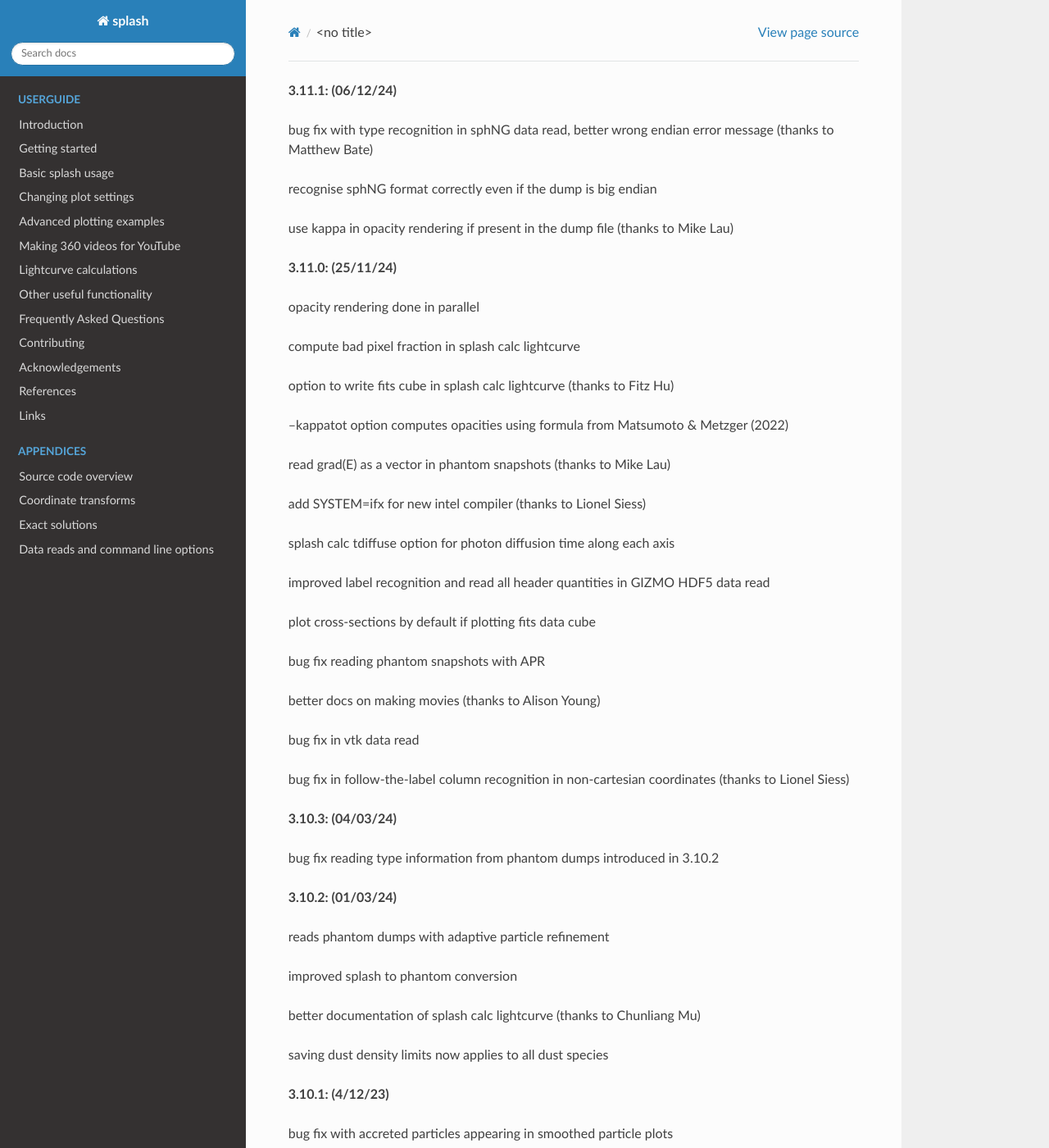
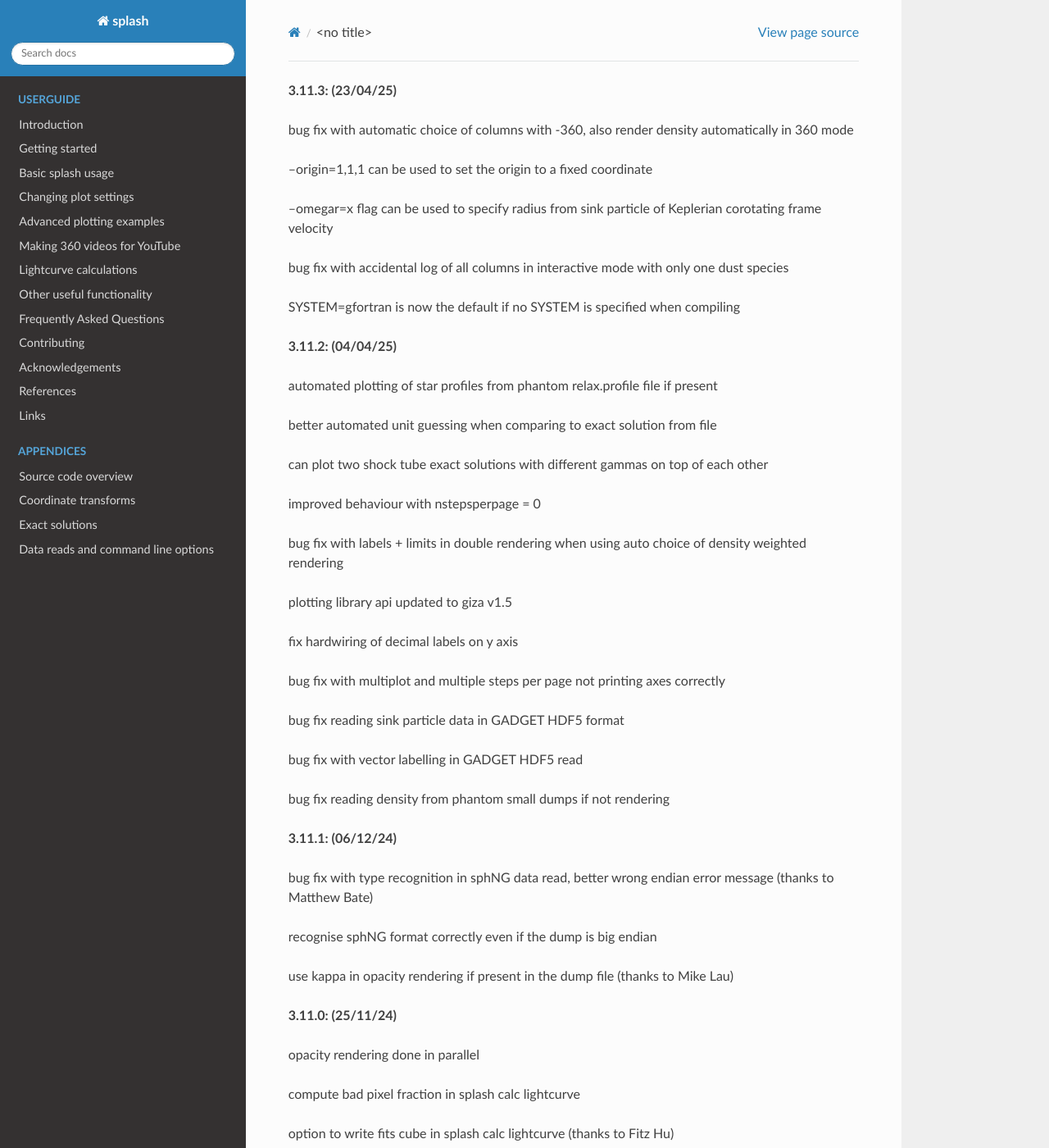
Before and after one commit to danieljprice/splash, a Sphinx documentation site: the page built from docs/version_history.rst, in a window 1280 px wide and 1400 px high. Shown: the whole window at 82% size. Built offline with Sphinx 7.4.7 and the Read the Docs theme 3.1.0, drawn with Linux system fonts in a browser that asks for light colours.

Commit message:
v3.11.3 release notes

```diff
--- a/docs/conf.py
+++ b/docs/conf.py
@@ -22,7 +22,7 @@ copyright = '2004-2025 Daniel Price and contributors'
 author = 'Daniel Price'
 
 # The full version, including alpha/beta/rc tags
-release = 'v3.11.2'
+release = 'v3.11.3'
 
 # -- General configuration ---------------------------------------------------
 
--- a/docs/version_history.rst
+++ b/docs/version_history.rst
@@ -1,3 +1,25 @@
+
+**3.11.3: (23/04/25)**
+
+- bug fix with automatic choice of columns with -360, also render density automatically in 360 mode
+- --origin=1,1,1 can be used to set the origin to a fixed coordinate
+- --omegar=x flag can be used to specify radius from sink particle of Keplerian corotating frame velocity
+- bug fix with accidental log of all columns in interactive mode with only one dust species
+- SYSTEM=gfortran is now the default if no SYSTEM is specified when compiling
+
+**3.11.2: (04/04/25)**
+
+- automated plotting of star profiles from phantom relax.profile file if present
+- better automated unit guessing when comparing to exact solution from file
+- can plot two shock tube exact solutions with different gammas on top of each other
+- improved behaviour with nstepsperpage = 0
+- bug fix with labels + limits in double rendering when using auto choice of density weighted rendering
+- plotting library api updated to giza v1.5
+- fix hardwiring of decimal labels on y axis
+- bug fix with multiplot and multiple steps per page not printing axes correctly
+- bug fix reading sink particle data in GADGET HDF5 format
+- bug fix with vector labelling in GADGET HDF5 read
+- bug fix reading density from phantom small dumps if not rendering
 
 **3.11.1: (06/12/24)**
 
```
Also changed, not shown: 1 other file.
